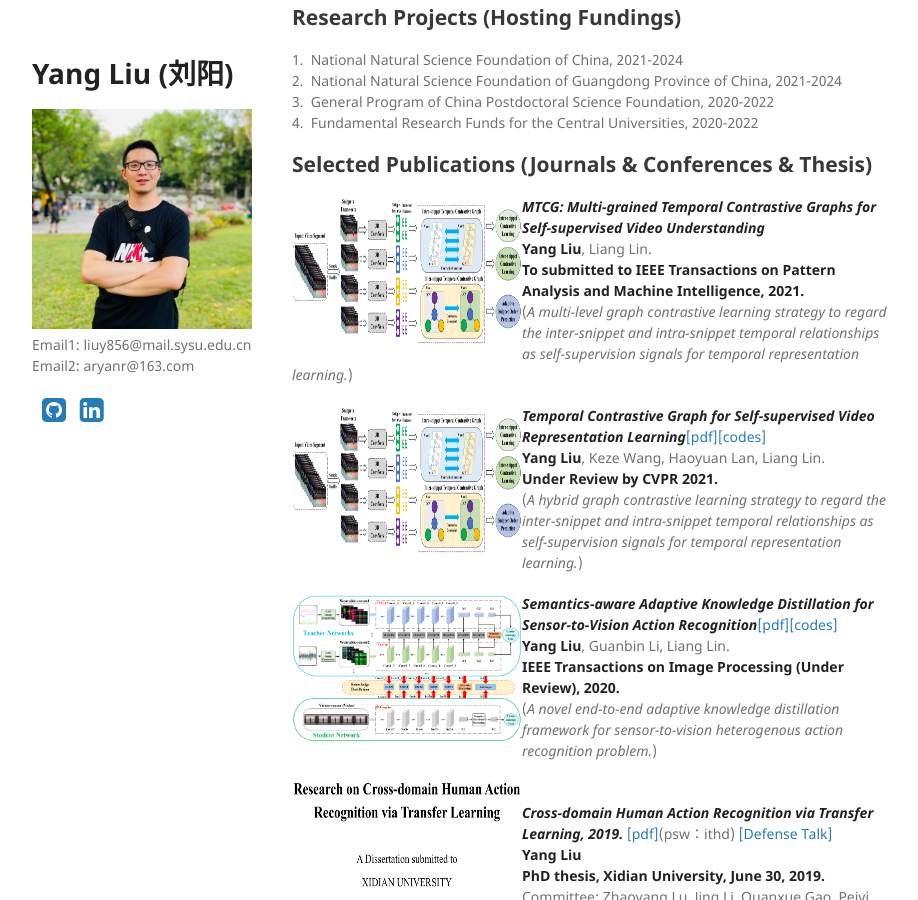
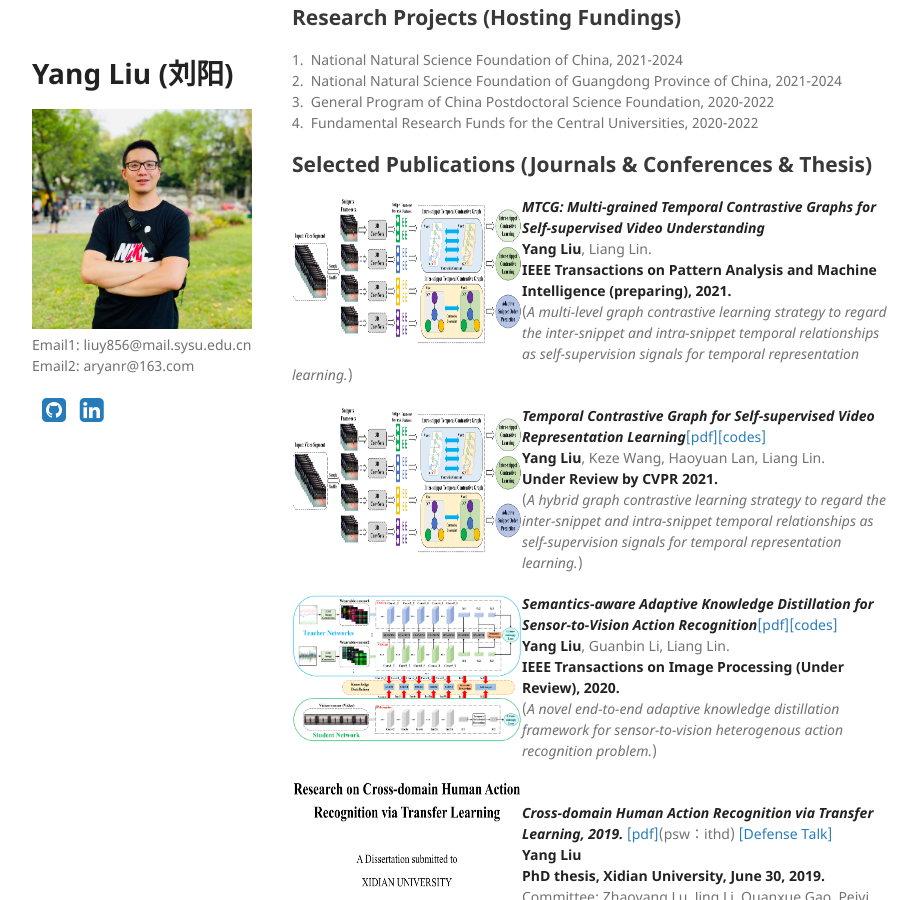
Before and after one commit to YangLiu9208/home, a Jekyll site: the page built from index.md, in a window 1280 px wide and 900 px high, scrolled down 892 px. Shown: the whole window, without its empty margins (178-1096 px from the left). Built offline with Jekyll 4.4.1, drawn with Linux system fonts in a browser that asks for light colours; a style sheet for code colours, icons or effects is not loaded.

Commit message:
Update index.md

```diff
--- a/index.md
+++ b/index.md
@@ -40,7 +40,7 @@ Deep Learning, Transfer Learning, Self-supervised Learning, Reinforcement Learni
 </div>
 ***MTCG: Multi-grained Temporal Contrastive Graphs for Self-supervised Video Understanding***
 **Yang Liu**, Liang Lin.
-**To submitted to IEEE Transactions on Pattern Analysis and Machine Intelligence, 2021.**
+**IEEE Transactions on Pattern Analysis and Machine Intelligence (preparing), 2021.**
 (*A multi-level graph contrastive learning strategy to regard the inter-snippet and intra-snippet temporal relationships as self-supervision signals for temporal representation learning.*)
 
 <div align="left">
```
